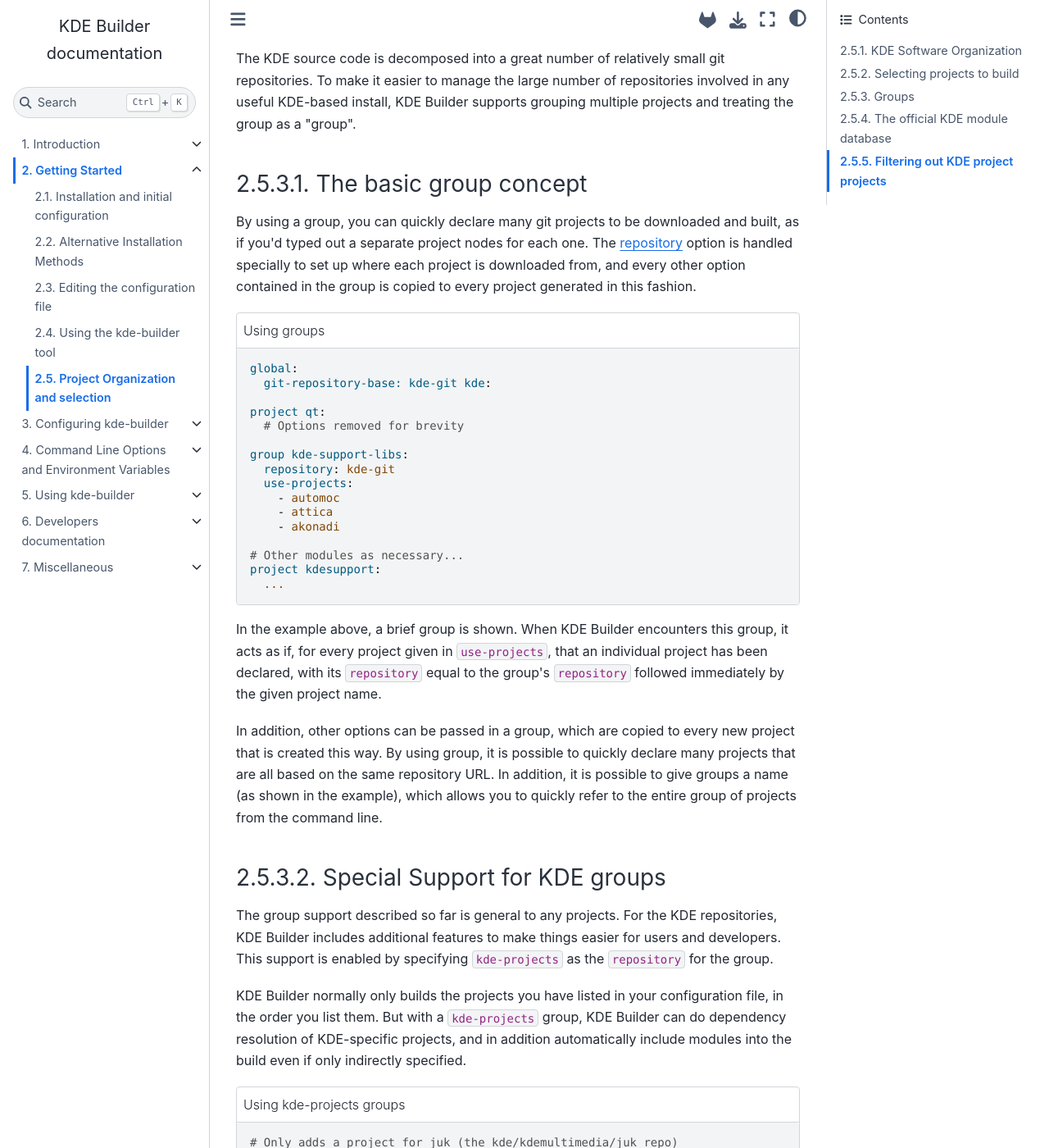
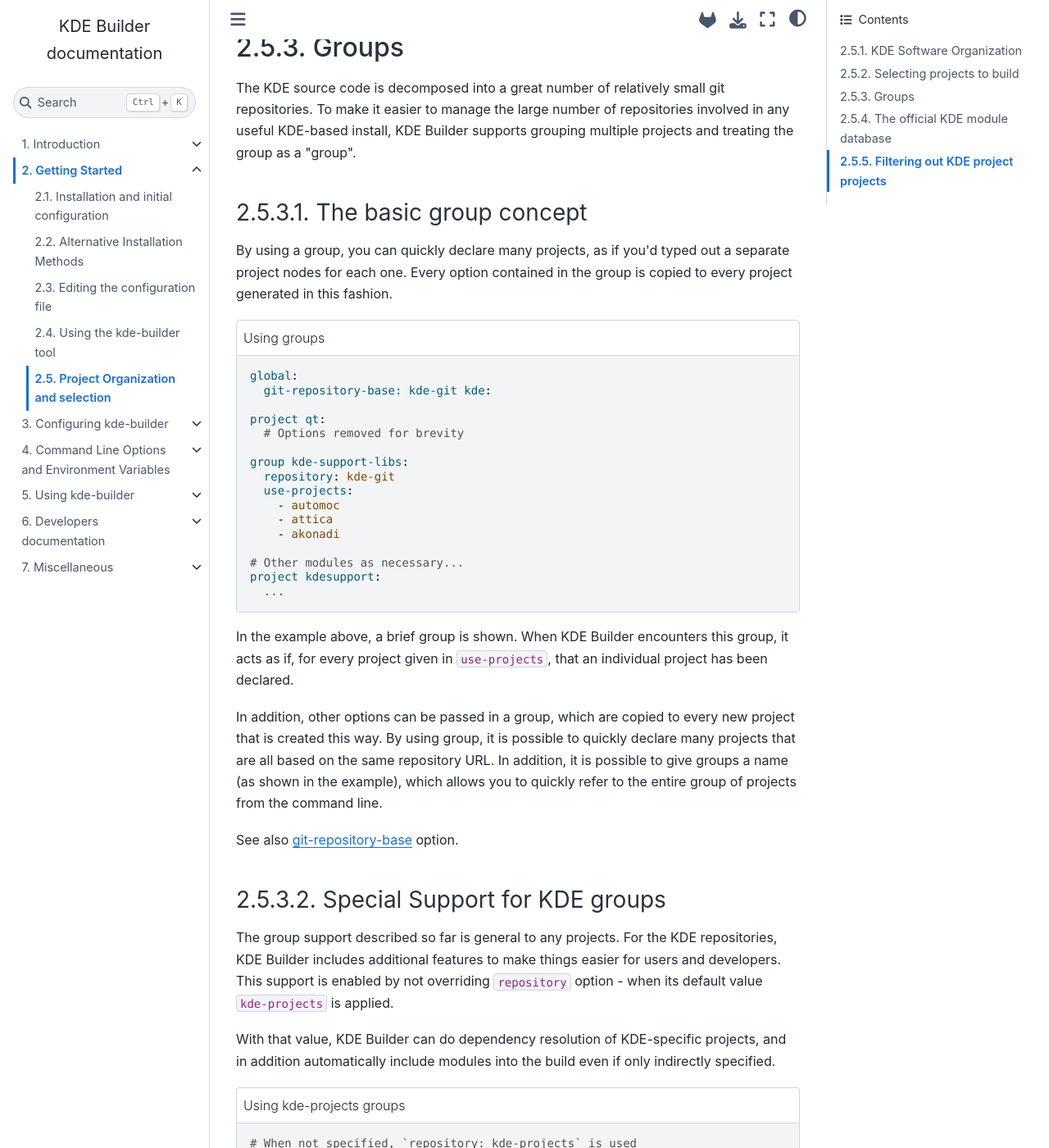
Before and after one commit to KDE/kde-builder, a Sphinx documentation site: the page built from doc/getting-started/kde-projects-and-selection.md, in a window 1280 px wide and 1400 px high, scrolled down 1669 px. Shown: the whole window at 82% size. Built offline with Sphinx 7.4.7 and the Sphinx Book theme 1.1.4, drawn with Linux system fonts in a browser that asks for light colours; some of the changed text lies outside the part shown.

Commit message:
doc: Indicate that "repository" value is now "kde-projects" by default

````diff
--- a/doc/getting-started/kde-projects-and-selection.md
+++ b/doc/getting-started/kde-projects-and-selection.md
@@ -58,20 +58,20 @@
 :name: conf-project-example
 :caption:  Example project entry in the configuration file
 
-project kde-builder-git:
-  # Options for this module go here, example:
-  repository: kde:kde-builder
+project dummy-project:
+  repository: kde:sysadmin/dummy
   make-options: -j4 # Run 4 compiles at a time
 ```
 
 ```{note}
 In practice, this project construct is not usually used directly. Instead
-most projects are specified viagroups as described below.
+most projects are specified via groups as described below.
 ```
 
-When using only `project` entries, KDE Builder builds them in the order
-you list, and does not attempt to download any other repositories other
-than what you specify directly.
+Note that the order in which `project` entries are appeared in config does matter.
+If KDE Builder cannot understand project dependencies, for example, when projects are third-party and not described,
+and you select several such projects in the command line, KDE Builder will build them in the order
+you list them in config.
 
 (groups)=
 ## Groups
@@ -85,11 +85,8 @@
 (group-concept)=
 ### The basic group concept
 
-By using a group, you can quickly declare many git projects to be
-downloaded and built, as if you'd typed out a separate project
-nodes for each one. The [repository](#conf-repository) option is
-handled specially to set up where each project is downloaded from, and
-every other option contained in the group is copied to every project
+By using a group, you can quickly declare many projects, as if you'd typed out a separate project
+nodes for each one. Every option contained in the group is copied to every project
 generated in this fashion.
 
 ```{code-block} yaml
@@ -117,8 +114,7 @@
 In the example above, a brief group is
 shown. When KDE Builder encounters this group, it acts as if, for
 every project given in `use-projects`, that an individual project has been
-declared, with its `repository` equal to the group's `repository`
-followed immediately by the given project name.
+declared.
 
 In addition, other options can be passed in a group, which are
 copied to every new project that is created this way. By using group,
@@ -127,17 +123,18 @@
 a name (as shown in the example), which allows you to quickly refer to
 the entire group of projects from the command line.
 
+See also [git-repository-base](#conf-git-repository-base) option.
+
 (groups-kde)=
 ### Special Support for KDE groups
 
 The group support described so far is general to any
 projects. For the KDE repositories, KDE Builder includes additional
-features to make things easier for users and developers. This support is
-enabled by specifying `kde-projects` as the `repository` for the group.
+features to make things easier for users and developers. This support is enabled
+by not overriding `repository` option - when its default value `kde-projects`
+is applied.
 
-KDE Builder normally only builds the projects you have listed in your
-configuration file, in the order you list them. But with a
-`kde-projects` group, KDE Builder can do dependency resolution of
+With that value, KDE Builder can do dependency resolution of
 KDE-specific projects, and in addition automatically include modules into
 the build even if only indirectly specified.
 
@@ -145,23 +142,22 @@
 :name: example-using-kde-groups
 :caption: Using kde-projects groups
 
+# When not specified, `repository: kde-projects` is used
+
 # Only adds a project for juk (the kde/kdemultimedia/juk repo)
 group juk-set:
-  repository: kde-projects
   use-projects:
     - juk
 
 # Adds all projects that are in kde/multimedia/*, including juk,
 # but no other dependencies
 group multimedia-set:
-  repository: kde-projects
   use-projects:
     - kde/multimedia
 
 # Adds all projects that are in kde/multimedia/*, and all kde-projects
 # dependencies from outside of kde/kdemultimedia
 group multimedia-deps-set:
-  repository: kde-projects
   use-projects:
     - kde/multimedia
   include-dependencies: true
@@ -170,16 +166,7 @@
 # proper dependency order, regardless of the setting for include-dependencies
 ```
 
-```{tip}
-This `kde-projects` group construct is the main method of declaring
-which projects you want to build.
-```
-
-All groups use the [repository](#conf-repository) and
-[use-projects](#conf-use-projects) options.
-[`kde-projects`](#kde-projects-groups) groups have a
-predefined `repository` value, but other types of groups also will
-use the [git-repository-base](#conf-git-repository-base) option.
+All groups use [use-projects](#conf-use-projects) option.
 
 (kde-projects-groups)=
 ## The official KDE module database
@@ -279,8 +266,6 @@
 :caption: Example for ignoring a kde-project project in a group
 
 group utils:
-  repository: kde-projects
-
   # This option chooses what projects to look for in the database.
   use-projects:
     - kdeutils
@@ -290,8 +275,6 @@
     - kremotecontrol
 
 group graphics:
-  repository kde-projects
-
   # This option chooses what projects to look for in the database.
   use-projects:
     - extragear/graphics
````
Also changed, not shown: doc/configuration/conf-options-table.md (+29 -16 lines).
